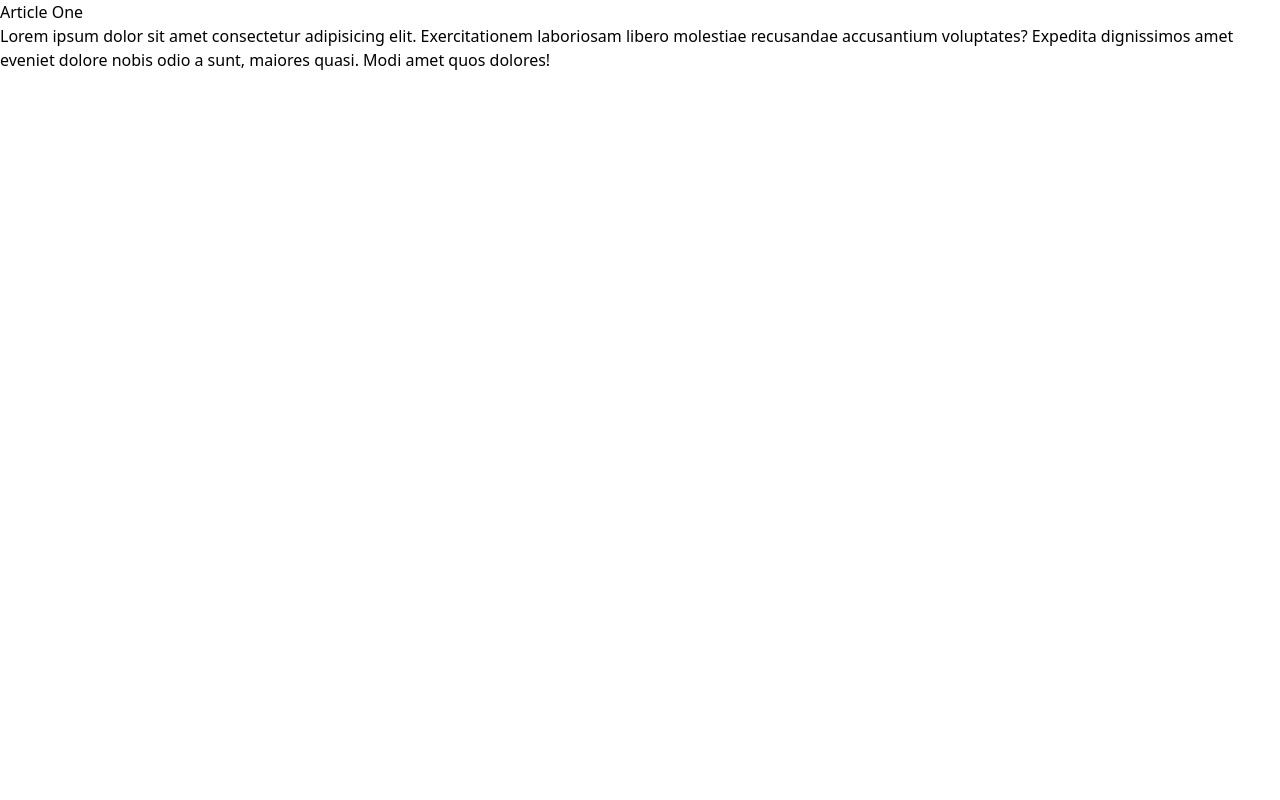
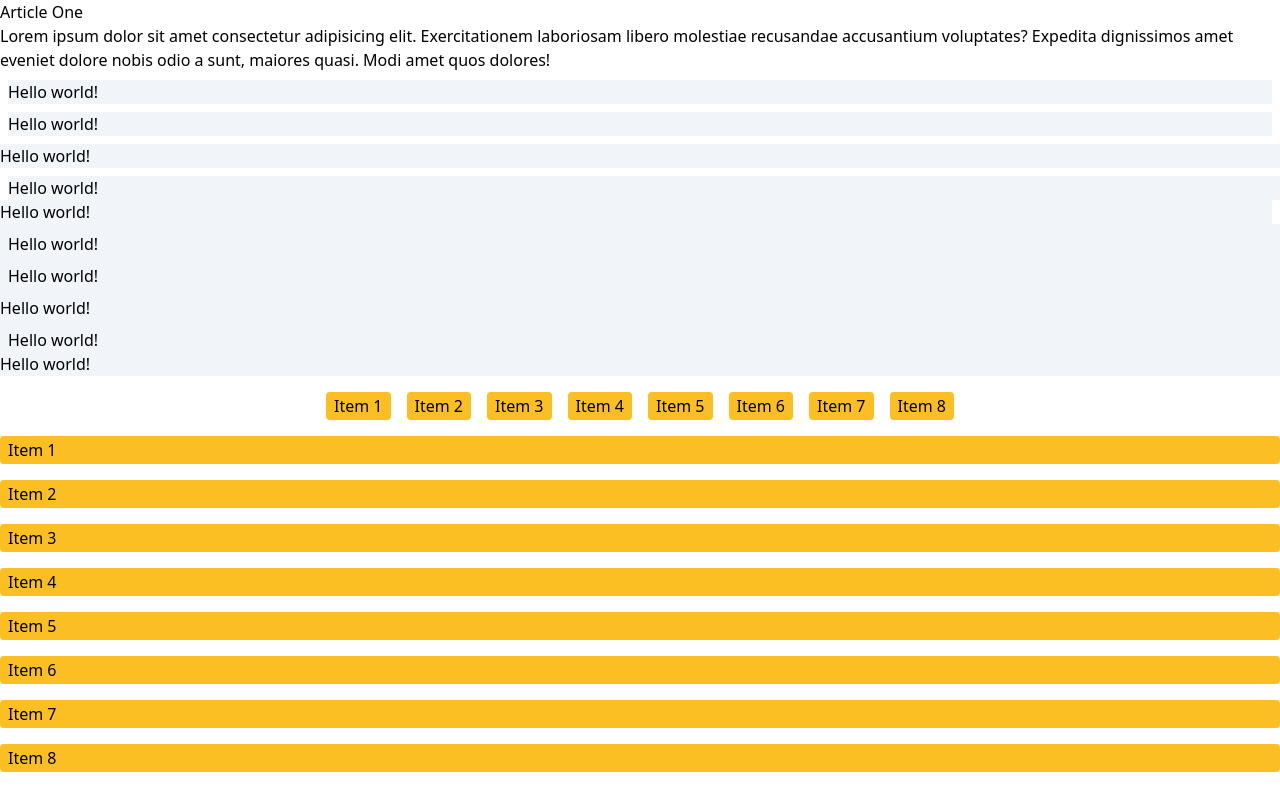
Before and after one commit to Alexaandrepaiva/Capacitacao-IME-Junior, a plain HTML site: page css/tailwind/fundamentals/03-container-spacing/index.html in a window 1280 px wide. Drawn offline with nearby package versions, Linux system fonts and the light colour scheme.

Commit message:
container spacing

```diff
--- a/css/tailwind/fundamentals/03-container-spacing/index.html
+++ b/css/tailwind/fundamentals/03-container-spacing/index.html
@@ -9,7 +9,7 @@
   </head>
   <body>
     <!-- Container -->
-    <div>
+    <div class="container mx-auto">
       <article>
         <h3>Article One</h3>
         <p>
@@ -21,12 +21,40 @@
       </article>
 
       <!-- Margin -->
-
+      <div class="bg-slate-100 m-2">Hello world!</div>
+      <div class="bg-slate-100 mx-2">Hello world!</div>
+      <div class="bg-slate-100 my-2">Hello world!</div>
+      <div class="bg-slate-100 ml-2">Hello world!</div>
+      <div class="bg-slate-100 mr-2">Hello world!</div>
       <!-- Padding -->
+      <div class="bg-slate-100 p-2">Hello world!</div>
+      <div class="bg-slate-100 px-2">Hello world!</div>
+      <div class="bg-slate-100 py-2">Hello world!</div>
+      <div class="bg-slate-100 pl-2">Hello world!</div>
+      <div class="bg-slate-100 pr-2">Hello world!</div>
 
       <!-- Space Between X -->
-
+      <div class="flex space-x-4 my-4 justify-center">
+        <div class="bg-amber-400 rounded py-0.5 px-2">Item 1</div>
+        <div class="bg-amber-400 rounded py-0.5 px-2">Item 2</div>
+        <div class="bg-amber-400 rounded py-0.5 px-2">Item 3</div>
+        <div class="bg-amber-400 rounded py-0.5 px-2">Item 4</div>
+        <div class="bg-amber-400 rounded py-0.5 px-2">Item 5</div>
+        <div class="bg-amber-400 rounded py-0.5 px-2">Item 6</div>
+        <div class="bg-amber-400 rounded py-0.5 px-2">Item 7</div>
+        <div class="bg-amber-400 rounded py-0.5 px-2">Item 8</div>
+      </div>
       <!-- Space Between Y -->
+      <div class="flex flex-col space-y-4">
+        <div class="bg-amber-400 rounded py-0.5 px-2">Item 1</div>
+        <div class="bg-amber-400 rounded py-0.5 px-2">Item 2</div>
+        <div class="bg-amber-400 rounded py-0.5 px-2">Item 3</div>
+        <div class="bg-amber-400 rounded py-0.5 px-2">Item 4</div>
+        <div class="bg-amber-400 rounded py-0.5 px-2">Item 5</div>
+        <div class="bg-amber-400 rounded py-0.5 px-2">Item 6</div>
+        <div class="bg-amber-400 rounded py-0.5 px-2">Item 7</div>
+        <div class="bg-amber-400 rounded py-0.5 px-2">Item 8</div>
+      </div>
     </div>
   </body>
 </html>
```
